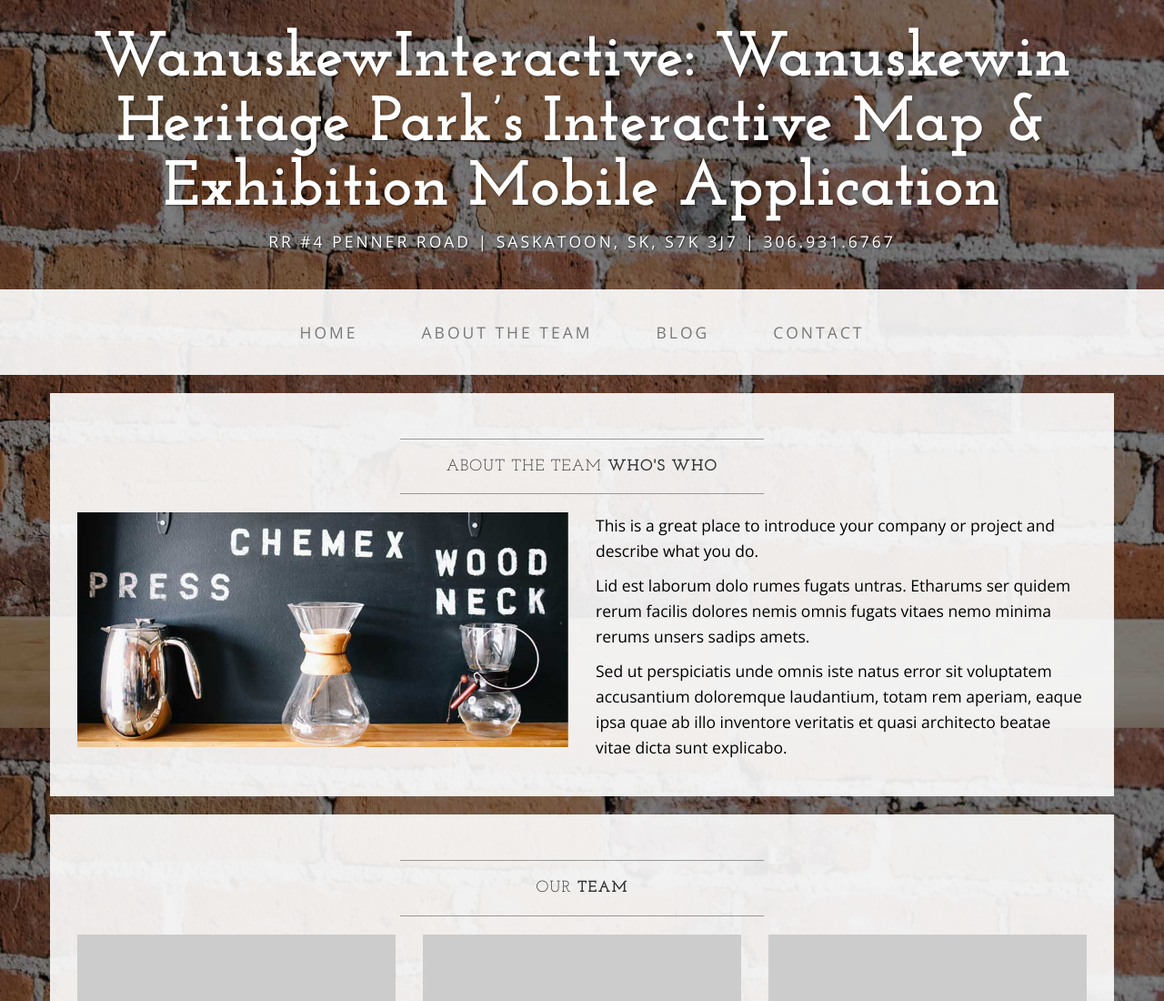
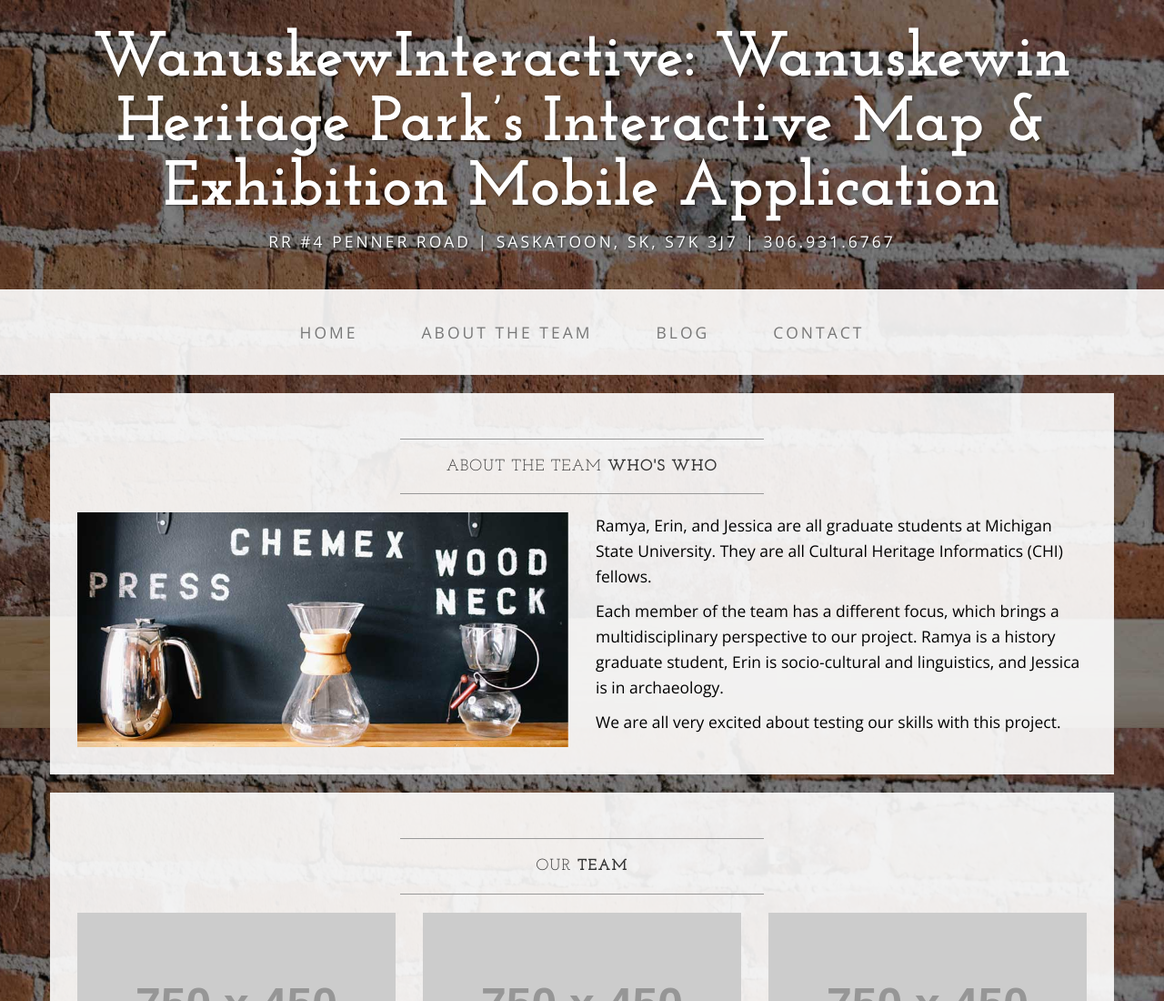
Before and after one commit to eriukristene/wanuskewin-project, a plain HTML site: page about.html in a window 1280 px wide. Shown: the top 1100 px of the page at 91% size. Drawn offline with nearby package versions, Linux system fonts and the light colour scheme; placeholder pictures from the web are drawn by us.

Commit message:
update content

```diff
--- a/about.html
+++ b/about.html
@@ -86,9 +86,9 @@
                     <img class="img-responsive img-border-left" src="img/slide-2.jpg" alt="">
                 </div>
                 <div class="col-md-6">
-                    <p>This is a great place to introduce your company or project and describe what you do.</p>
-                    <p>Lid est laborum dolo rumes fugats untras. Etharums ser quidem rerum facilis dolores nemis omnis fugats vitaes nemo minima rerums unsers sadips amets.</p>
-                    <p>Sed ut perspiciatis unde omnis iste natus error sit voluptatem accusantium doloremque laudantium, totam rem aperiam, eaque ipsa quae ab illo inventore veritatis et quasi architecto beatae vitae dicta sunt explicabo.</p>
+                    <p>Ramya, Erin, and Jessica are all graduate students at Michigan State University. They are all Cultural Heritage Informatics (CHI) fellows.</p>
+                    <p>Each member of the team has a different focus, which brings a multidisciplinary perspective to our project. Ramya is a history graduate student, Erin is socio-cultural and linguistics, and Jessica is in archaeology.</p>
+                    <p>We are all very excited about testing our skills with this project.</p>
                 </div>
                 <div class="clearfix"></div>
             </div>
```
